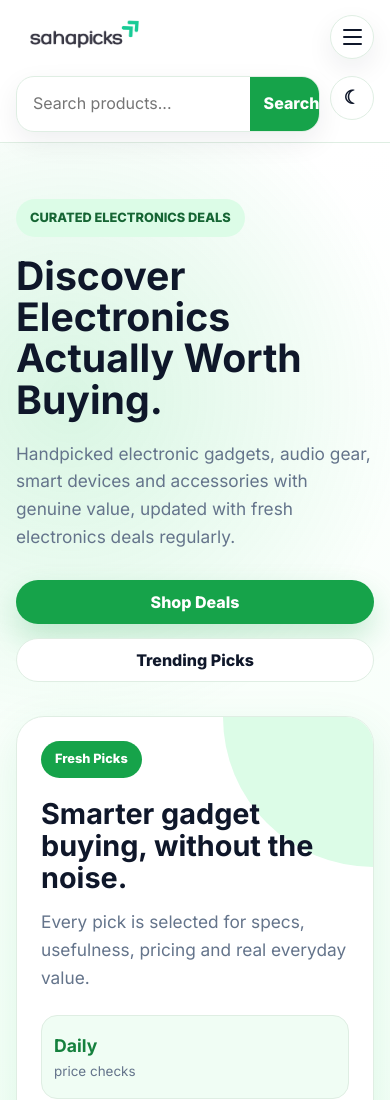
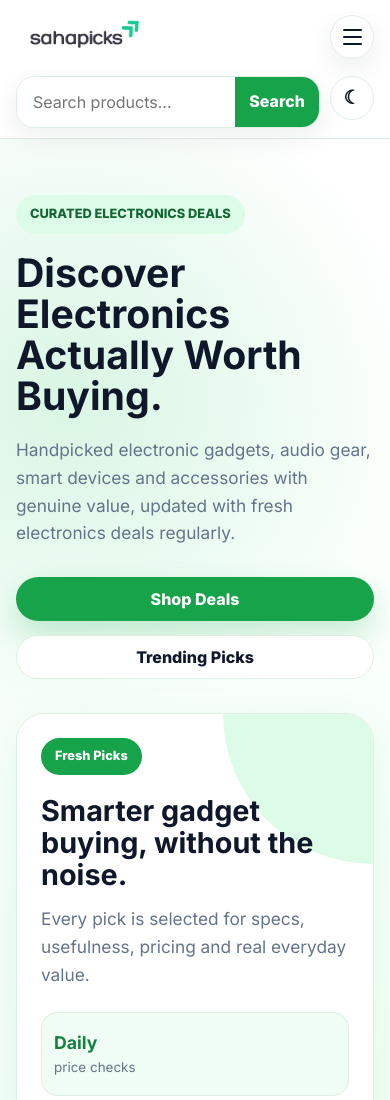
Before and after one commit to Supratik7712/sahapicks-wesbite, a website: page index.html in a window 390 px wide. Shown: the top 1100 px of the page. Drawn offline with Linux system fonts and the light colour scheme; no server answers.

Commit message:
Fix mobile search bar alignment

```diff
--- a/css/style.css
+++ b/css/style.css
@@ -235,7 +235,8 @@ min-width:0;
 
 .search-wrap{
 position:relative;
-min-width:310px;
+min-width:0;
+width:100%;
 }
 
 .search-bar{
@@ -246,7 +247,9 @@ border-radius:999px;
 border:1px solid var(--border);
 overflow:hidden;
 box-shadow:var(--shadow-soft);
-min-width:310px;
+min-width:0;
+width:100%;
+min-height:44px;
 }
 
 .search-message{
@@ -271,20 +274,27 @@ display:block;
 }
 
 .search-bar input{
+flex:1;
 width:100%;
 min-width:0;
 border:none;
 padding:12px 16px;
 outline:none;
 background:transparent;
+line-height:1.4;
+min-height:44px;
 }
 
 .search-bar button{
-align-self:stretch;
+flex-shrink:0;
+display:inline-flex;
+align-items:center;
+justify-content:center;
 background:var(--green);
 color:var(--white);
 border:none;
-padding:0 18px;
+padding:12px 18px;
+min-height:44px;
 font-weight:800;
 }
 
@@ -1896,6 +1906,11 @@ width:100%;
 min-width:0;
 }
 
+.search-bar{
+width:100%;
+min-width:0;
+}
+
 .store-theme-toggle{
 align-self:stretch;
 width:44px;
@@ -2002,6 +2017,12 @@ padding-left:16px;
 padding-right:16px;
 }
 
+.search-wrap,
+.search-bar{
+width:100%;
+min-width:0;
+}
+
 .search-bar{
 border-radius:18px;
 }
@@ -2012,13 +2033,14 @@ margin-top:8px;
 }
 
 .search-bar button{
-padding:0 14px;
+padding:12px 14px;
 min-width:44px;
 }
 
 .search-bar input{
 padding:14px 16px;
 min-height:44px;
+line-height:1.4;
 }
 
 .hero h1{
```
